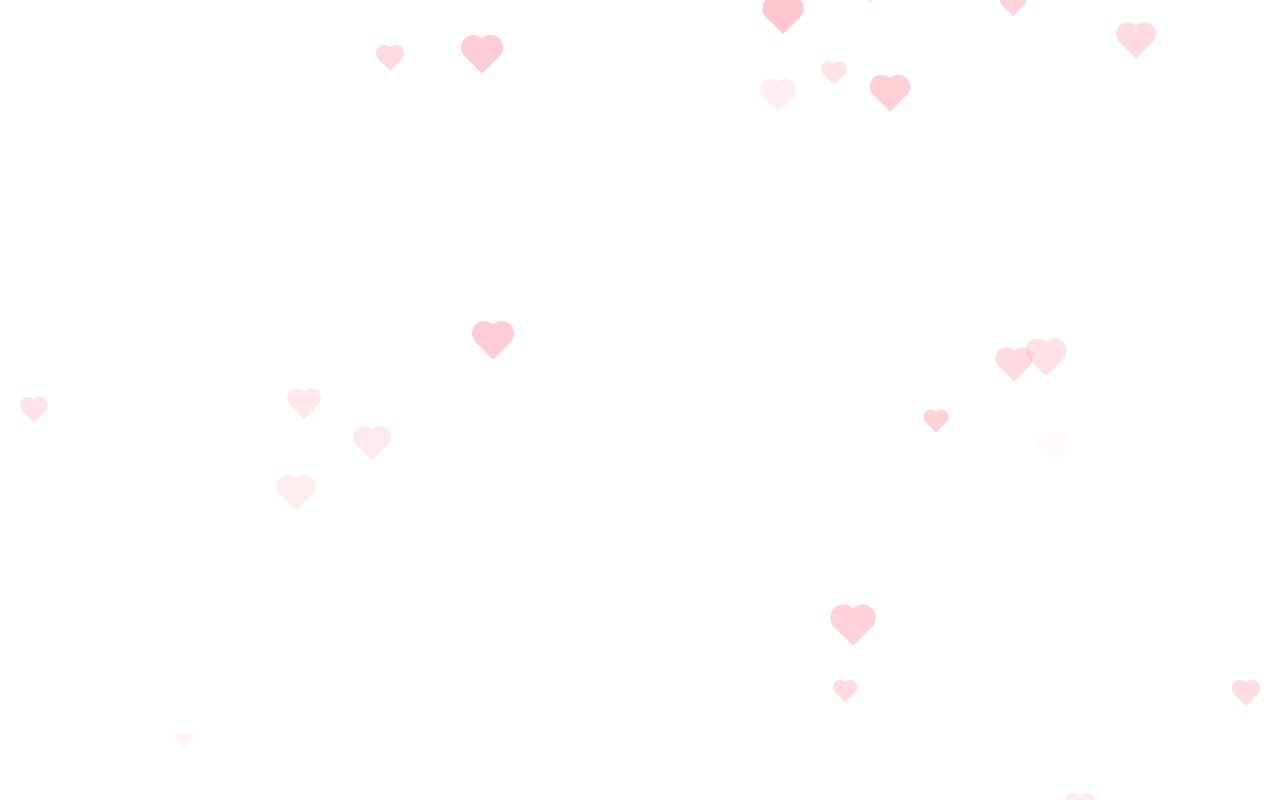
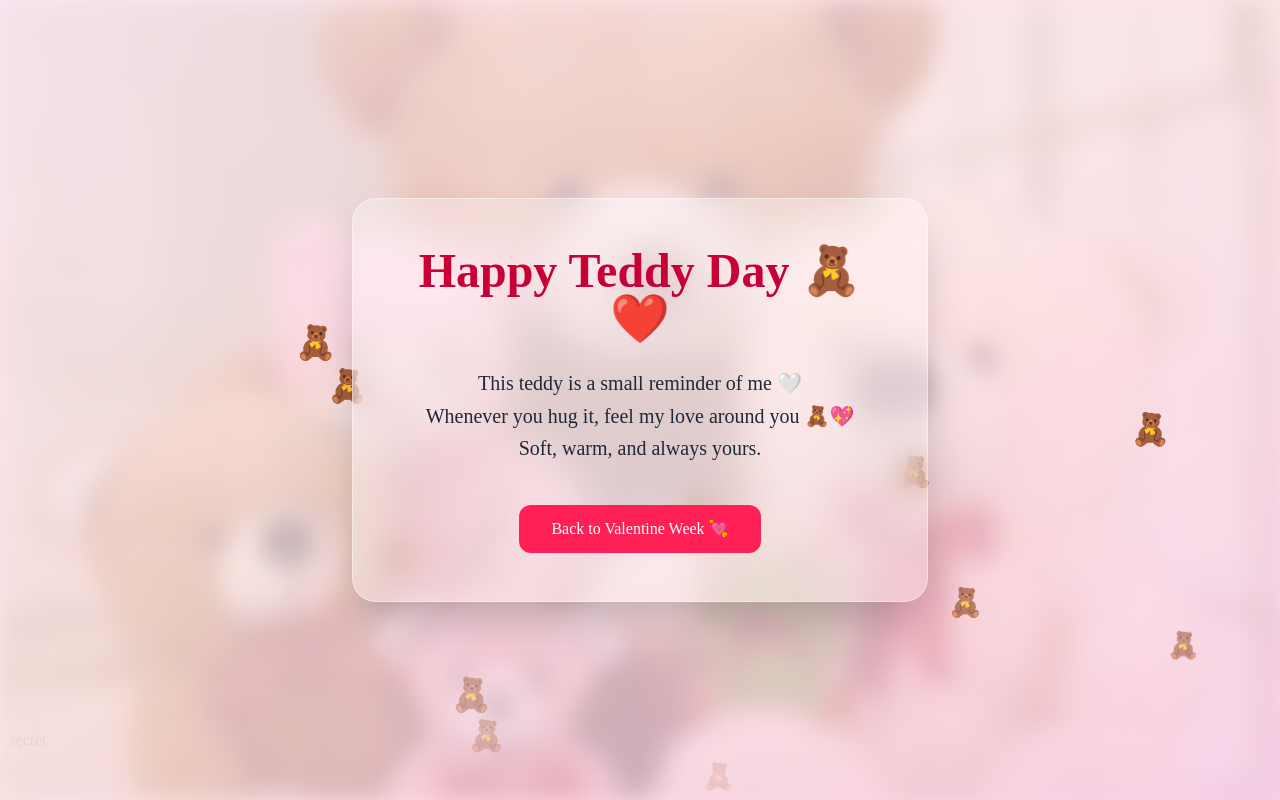
Before and after one commit to abhijeetvr12/Velentine, a React (Vite) app: page /teddy-day in a window 1280 px wide. Before the commit this address had no page. Built offline with nearby package versions, Linux system fonts and the light colour scheme.

Commit message:
Teddyday

```diff
--- a/src/App.jsx
+++ b/src/App.jsx
@@ -10,6 +10,10 @@ import Secret from "./pages/Secret";
 import Final from "./pages/Final";
 import ProposalDay from "./pages/ProposalDay";
 import ChocolateDay from "./pages/ChocolateDay";
+import TeddyDay from "./pages/TeddyDay";
+import ValentineWeek from "./pages/ValentineWeek";
+import TedSurprise from "./pages/TedSurprise";
+
 
 function MusicController() {
   const location = useLocation();
@@ -32,6 +36,8 @@ function MusicController() {
         return "attention.mp3"
       case "/chocolate-day":
         return "Closer.mp3"
+      case "/teddy-day":
+        return "YouAreInLove.mp3"
 
       default:
         return "/lover.mp3";
@@ -57,6 +63,10 @@ export default function App() {
         <Route path="/rose-day" element={<RoseDay />} />
         <Route path="/proposal-day" element={<ProposalDay />} />
         <Route path="/chocolate-day" element={<ChocolateDay />} />
+        <Route path="/valentine-week" element={<ValentineWeek />} />
+        <Route path="/teddy-day" element={<TeddyDay />} />
+        <Route path="/ted-surprise" element={<TedSurprise />} />
+
 
       </Routes>
     </BrowserRouter>
--- /dev/null
+++ b/src/pages/TedSurprise.jsx
@@ -0,0 +1,21 @@
+export default function TedSurprise() {
+  return (
+    <div className="h-screen flex flex-col items-center justify-center bg-pink-100 text-center px-4">
+
+      <img
+        src="https://tenor.com/view/ted-jugueton-ted-gif-15012574.gif"
+        alt="Ted gif"
+        className="w-80 sm:w-[500px] rounded-2xl shadow-2xl"
+      />
+
+      {/* Story based sarcastic caption */}
+      <p className="mt-6 text-2xl sm:text-3xl font-bold text-pink-700">
+        Me when I am with you 😌
+      </p>
+
+      <p className="text-lg text-gray-600 mt-2">
+        Exactly this energy… full drama, full masti, full love 🧸💖
+      </p>
+    </div>
+  );
+}
--- /dev/null
+++ b/src/pages/TeddyDay.jsx
@@ -0,0 +1,93 @@
+import { motion } from "framer-motion";
+import { useNavigate } from "react-router-dom";
+import { useEffect, useRef } from "react";
+
+export default function TeddyDay() {
+  const navigate = useNavigate();
+  const audioRef = useRef(null);
+
+  useEffect(() => {
+    const play = () => {
+      audioRef.current?.play().catch(() => {});
+      document.removeEventListener("click", play);
+    };
+    document.addEventListener("click", play);
+    return () => document.removeEventListener("click", play);
+  }, []);
+
+  return (
+    <div className="min-h-screen flex items-center justify-center relative overflow-hidden bg-gradient-to-br from-pink-100 via-rose-100 to-pink-200 px-4">
+
+      {/* 🎵 Music */}
+      <audio ref={audioRef} loop>
+        <source src="/music/teddy.mp3" type="audio/mp3" />
+      </audio>
+
+      {/* 🧸 Big Teddy Background */}
+      <img
+  src="/teddy-bg.jpg"
+  alt="teddy background"
+  className="absolute inset-0 w-full h-full object-cover opacity-20 blur-md pointer-events-none select-none"
+/>
+
+
+      {/* 🧸 Floating Teddies */}
+      <div className="absolute inset-0 pointer-events-none">
+        {Array.from({ length: 18 }).map((_, i) => (
+          <motion.div
+            key={i}
+            initial={{ y: "100vh", opacity: 0 }}
+            animate={{ y: "-10vh", opacity: [0, 1, 1, 0] }}
+            transition={{
+              duration: 10,
+              repeat: Infinity,
+              delay: i * 0.5,
+              ease: "linear",
+            }}
+            style={{
+              position: "absolute",
+              left: `${Math.random() * 100}%`,
+              fontSize: `${22 + Math.random() * 12}px`,
+            }}
+          >
+            🧸
+          </motion.div>
+        ))}
+      </div>
+
+      {/* 💖 Glass Card Content */}
+      <motion.div
+        initial={{ scale: 0.8, opacity: 0 }}
+        animate={{ scale: 1, opacity: 1 }}
+        transition={{ duration: 0.8 }}
+        className="z-10 backdrop-blur-lg bg-white/30 shadow-2xl rounded-3xl p-8 sm:p-12 max-w-xl text-center border border-white/40"
+      >
+        <h1 className="text-3xl sm:text-4xl md:text-5xl font-bold mb-6 text-rose-700">
+          Happy Teddy Day 🧸❤️
+        </h1>
+
+        <p className="text-base sm:text-lg md:text-xl leading-relaxed text-gray-800">
+          This teddy is a small reminder of me 🤍 <br />
+          Whenever you hug it, feel my love around you 🧸💖 <br />
+          Soft, warm, and always yours.
+        </p>
+
+        <button
+          onClick={() => navigate("/valentine-week")}
+          className="mt-10 bg-rose-500 hover:bg-rose-600 transition text-white px-8 py-3 rounded-xl"
+        >
+          Back to Valentine Week 💘
+        </button>
+
+      </motion.div>
+      {/* Hidden Secret Button 😈 */}
+       <button
+  onClick={() => navigate("/ted-surprise")}
+  className="absolute bottom-10 left-2 w-10 h-10 opacity-5 cursor-default"
+>
+  secret
+</button>
+
+    </div>
+  );
+}
--- a/src/pages/Valentine.jsx
+++ b/src/pages/Valentine.jsx
@@ -87,7 +87,7 @@ export default function Valentine() {
       <motion.button
         whileHover={{ scale: 1.1 }}
         whileTap={{ scale: 0.95 }}
-        onClick={() => navigate("/chocolate-day")}
+        onClick={() => navigate("/valentine-week")}
         className="mt-10 bg-rose-500 text-white px-6 sm:px-8 py-3 rounded-xl text-base sm:text-lg z-10"
       >
         🌹 Valentine Week Surprise
--- /dev/null
+++ b/src/pages/ValentineWeek.jsx
@@ -0,0 +1,62 @@
+import { motion } from "framer-motion";
+import { useNavigate } from "react-router-dom";
+
+const days = [
+  {
+    title: "Rose Day 🌹",
+    desc: "A rose for the most beautiful person in my life",
+    path: "/rose-day",
+    color: "bg-rose-300",
+  },
+  {
+    title: "Proposal Day 💍",
+    desc: "Words straight from my heart",
+    path: "/proposal-day",
+    color: "bg-pink-200",
+  },
+  {
+    title: "Chocolate Day 🍫",
+    desc: "Because life is sweeter with you",
+    path: "/chocolate-day",
+    color: "bg-amber-200",
+  },
+  {
+    title: "Teddy Day 🧸",
+    desc: "A hug you can keep forever",
+    path: "/teddy-day",
+    color: "bg-rose-200",
+  },
+];
+
+export default function ValentineWeek() {
+  const navigate = useNavigate();
+
+  return (
+    <div className="min-h-screen bg-pink-100 px-4 py-10 text-center">
+      <motion.h1
+        initial={{ scale: 0 }}
+        animate={{ scale: 1 }}
+        transition={{ duration: 0.8 }}
+        className="text-3xl sm:text-4xl md:text-5xl font-bold mb-10"
+      >
+        Valentine Week 💖
+      </motion.h1>
+
+      <div className="grid grid-cols-1 sm:grid-cols-2 lg:grid-cols-3 gap-6 max-w-5xl mx-auto">
+        {days.map((day, i) => (
+          <motion.div
+            key={i}
+            whileHover={{ scale: 1.05 }}
+            className={`${day.color} p-6 rounded-2xl shadow-lg cursor-pointer`}
+            onClick={() => navigate(day.path)}
+          >
+            <h2 className="text-xl sm:text-2xl font-bold mb-3">
+              {day.title}
+            </h2>
+            <p className="text-sm sm:text-base">{day.desc}</p>
+          </motion.div>
+        ))}
+      </div>
+    </div>
+  );
+}
```
Also changed, not shown: public/teddy-bg.jpg (added), 1 other file (tests, documents, lock files or other folders).
